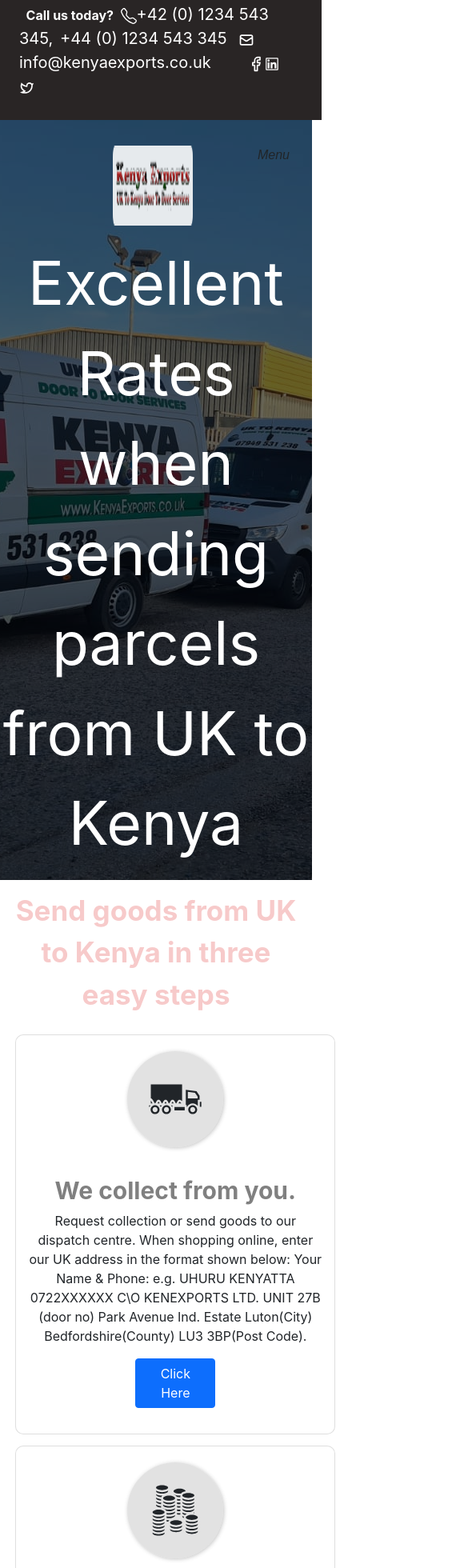
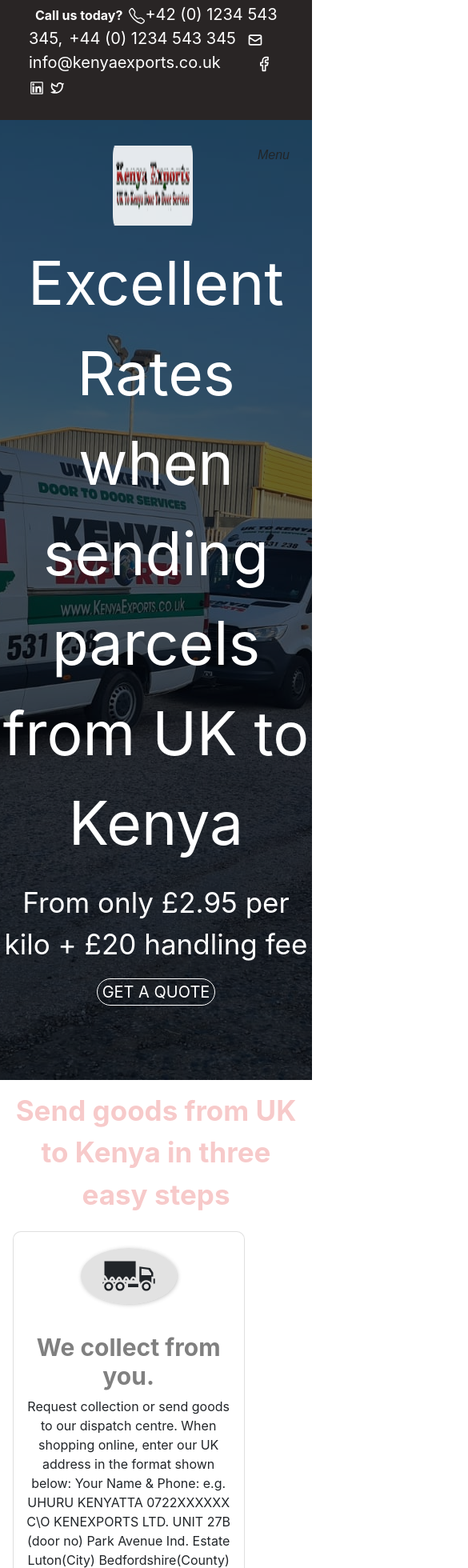
Before and after one commit to MukaramAbbas475/kenya_export, a React (Create React App) app: page / in a window 390 px wide. Shown: the top 1960 px of the page at 80% size, 585 px wide, since content can reach past the window. Built offline with nearby package versions, Linux system fonts and the light colour scheme.

Commit message:
phone responsive

```diff
--- a/src/Home.css
+++ b/src/Home.css
@@ -6,6 +6,10 @@
   height: 750px;
   text-align: center;
   overflow: hidden;
+}
+.row{
+margin: 0;
+padding: 0;
 }
 .section1_text {
   font-size: 75px;
@@ -86,10 +90,13 @@
     /* column-count:1;
        */
     display: flex;
-    width: 400px;
+    width: 290px;
     height: 500px;
     flex-direction: column;
     text-align: center;
+    margin: 1%;
+    overflow-x: hidden;
+    overflow: hidden;
   }
 }
 @media screen and (max-width: 780px) {
@@ -101,7 +108,7 @@
     background-color: rgba(0, 0, 0, 0.6);
     background-blend-mode: multiply;
     width: 100%;
-    height: 950px;
+    height: 1200px;
     background-position: center;
     text-align: center;
     overflow: hidden;
@@ -348,7 +355,7 @@
 }
 @media screen and (max-width: 780px) {
   .section8_nav {
-    padding-left: 15%;
+    padding-left: 2%;
   }
 }
 .section8_icon {
@@ -357,7 +364,12 @@
 }
 @media screen and (max-width: 780px) {
   .section8_icon {
-   text-align: center;;
+   /* text-align: center;
+    */
+    display: none;
+  }
+  .section8_phone{
+    display: none;
   }
 }
 .section8_phone {
```
